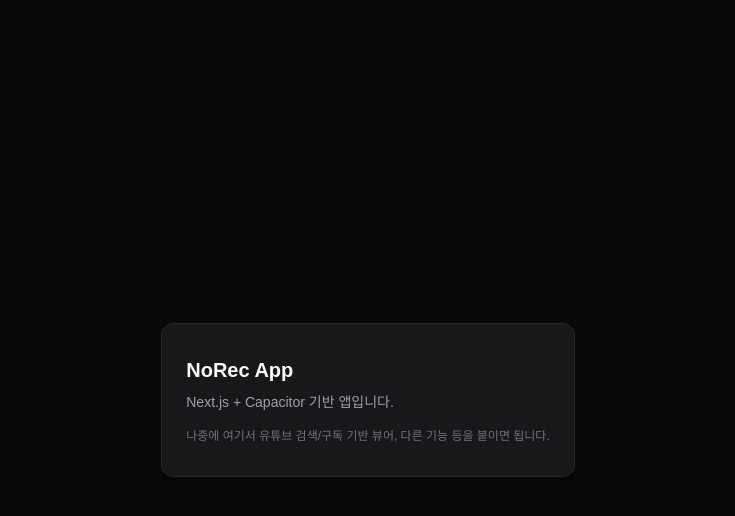
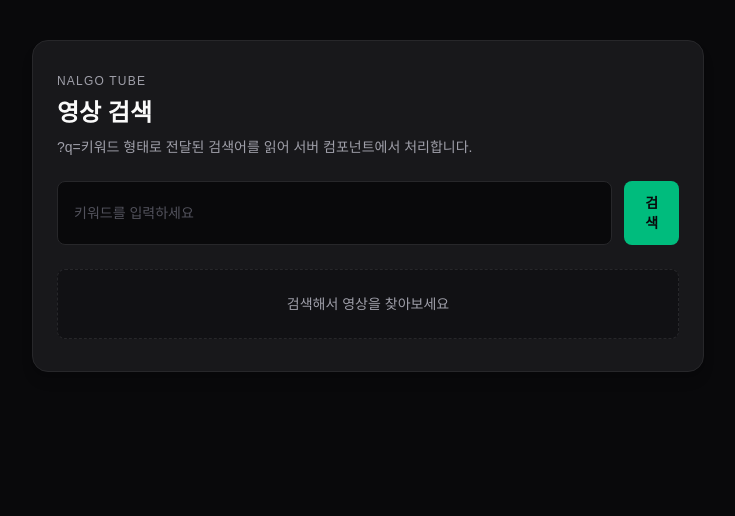
Before and after one commit to soohyun4747/nalgo-tube, a Next.js app: page / in a window 1280 px wide. Shown: the top 516 px of the page, without its empty margins (272-1007 px from the left). Built offline with nearby package versions, Linux system fonts and the light colour scheme.

Commit message:
Add search query form to home page

```diff
--- a/app/page.tsx
+++ b/app/page.tsx
@@ -1,14 +1,60 @@
-export default function Home() {
+interface HomeProps {
+  searchParams?: {
+    q?: string | string[];
+  };
+}
+
+export default function Home({ searchParams }: HomeProps) {
+  const rawQuery = searchParams?.q;
+  const query = Array.isArray(rawQuery) ? rawQuery[0] : rawQuery;
+  const trimmedQuery = query?.trim() ?? "";
+  const hasQuery = trimmedQuery.length > 0;
+
   return (
-    <main className="flex min-h-screen flex-col items-center justify-center bg-zinc-950 text-zinc-50">
-      <div className="max-w-md rounded-xl border border-zinc-800 bg-zinc-900 px-6 py-8 shadow-lg">
-        <h1 className="text-xl font-semibold">NoRec App</h1>
-        <p className="mt-2 text-sm text-zinc-400">
-          Next.js + Capacitor 기반 앱입니다.
-        </p>
-        <p className="mt-4 text-xs text-zinc-500">
-          나중에 여기서 유튜브 검색/구독 기반 뷰어, 다른 기능 등을 붙이면 됩니다.
-        </p>
+    <main className="flex min-h-screen flex-col items-center bg-zinc-950 px-6 py-10 text-zinc-50">
+      <div className="w-full max-w-2xl space-y-6 rounded-2xl border border-zinc-800 bg-zinc-900 px-6 py-8 shadow-lg">
+        <div className="space-y-2">
+          <p className="text-xs uppercase tracking-widest text-zinc-400">Nalgo Tube</p>
+          <h1 className="text-2xl font-bold text-zinc-50">영상 검색</h1>
+          <p className="text-sm text-zinc-400">
+            ?q=키워드 형태로 전달된 검색어를 읽어 서버 컴포넌트에서 처리합니다.
+          </p>
+        </div>
+
+        <form className="flex gap-3" method="get">
+          <label className="sr-only" htmlFor="search">
+            검색어
+          </label>
+          <input
+            id="search"
+            name="q"
+            defaultValue={trimmedQuery}
+            placeholder="키워드를 입력하세요"
+            className="w-full rounded-lg border border-zinc-800 bg-zinc-950 px-4 py-3 text-sm text-zinc-50 outline-none ring-zinc-700 placeholder:text-zinc-600 focus:ring-2"
+          />
+          <button
+            type="submit"
+            className="rounded-lg bg-emerald-500 px-4 py-3 text-sm font-semibold text-zinc-950 transition hover:bg-emerald-400 focus-visible:outline-none focus-visible:ring-2 focus-visible:ring-emerald-200"
+          >
+            검색
+          </button>
+        </form>
+
+        <section className="rounded-lg border border-dashed border-zinc-800 bg-zinc-950/40 px-4 py-6 text-sm text-zinc-200">
+          {hasQuery ? (
+            <div className="space-y-2">
+              <p className="text-xs uppercase tracking-widest text-emerald-400">
+                검색어
+              </p>
+              <p className="text-lg font-semibold text-zinc-50">“{trimmedQuery}”</p>
+              <p className="text-sm text-zinc-400">
+                이 검색어로 영상을 찾아볼게요. (검색 결과 로직을 추가하세요.)
+              </p>
+            </div>
+          ) : (
+            <p className="text-center text-zinc-400">검색해서 영상을 찾아보세요</p>
+          )}
+        </section>
       </div>
     </main>
   );
```
